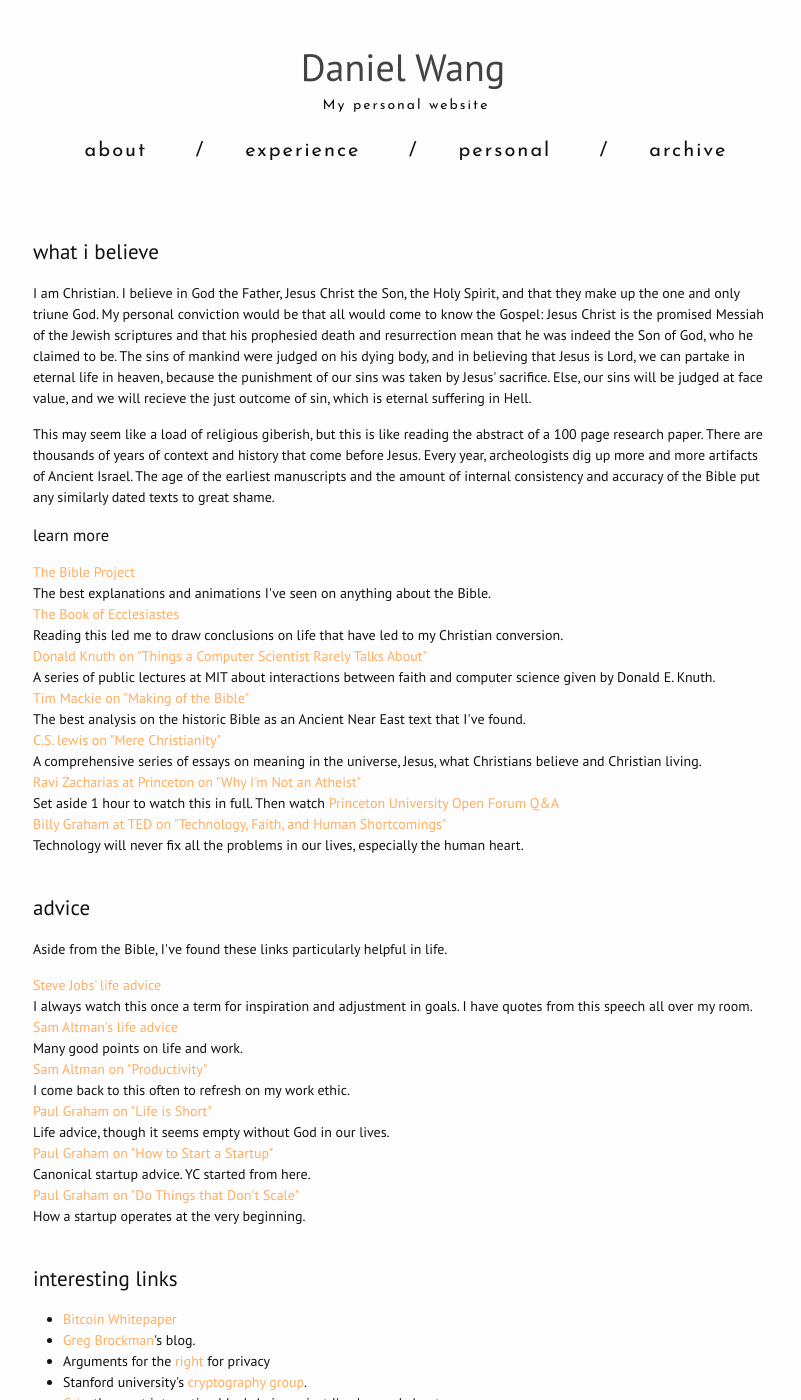
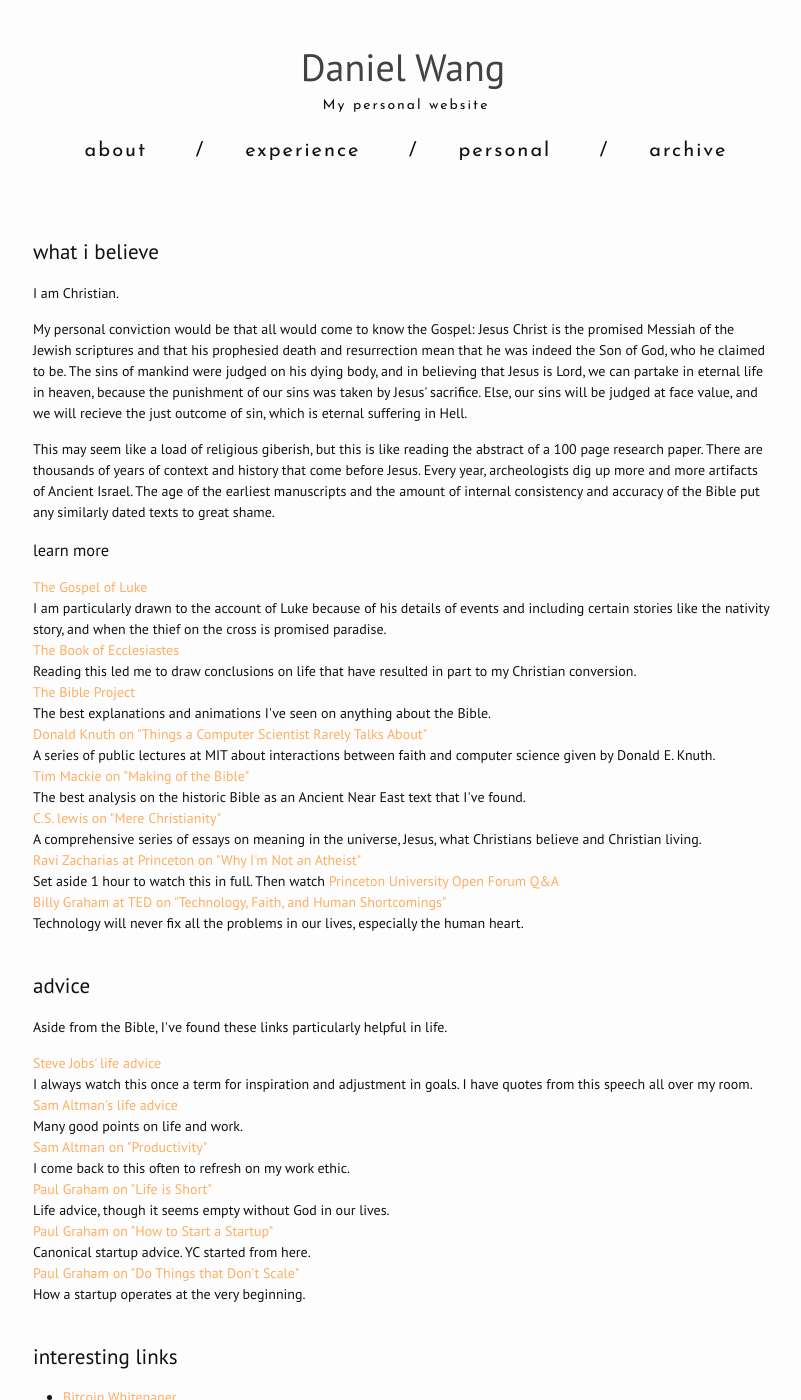
Before and after one commit to Daniel-Wang/website, a Jekyll site: the page built from personal.html, in a window 1280 px wide and 1400 px high. Shown: the whole window, without its empty margins (237-1038 px from the left). Built offline with Jekyll 4.4.1, drawn with Linux system fonts in a browser that asks for light colours; nearby versions of some CDN libraries; some of the changed text lies outside the part shown.

Commit message:
Reword personal section

```diff
--- a/personal.html
+++ b/personal.html
@@ -7,7 +7,8 @@ permalink: /personal/
 
   <h2> what i believe </h2>
 
-  <p>I am Christian. I believe in God the Father, Jesus Christ the Son, the Holy Spirit, and that they make up the one and only triune God.
+  <p>I am Christian. </p>
+  <p>
     My personal conviction would be that all would come to know the Gospel: Jesus Christ is the promised Messiah
     of the Jewish scriptures and that his prophesied death and resurrection mean that he was indeed the Son of
     God, who he claimed to be. The sins of mankind were judged on his dying body, and in believing
@@ -25,10 +26,14 @@ permalink: /personal/
 
   <h3> learn more </h3>
   <dl>
+    <dt> <a href="https://www.biblegateway.com/passage/?search=Luke&version=NIV">The Gospel of Luke</a> </dt>
+      <dd> I am particularly drawn to the account of Luke because of his details of events and
+        including certain stories like the nativity story, and when the thief on the cross
+        is promised paradise. </dd>
+    <dt> <a href="https://www.biblegateway.com/passage/?search=Ecclesiastes&version=NIV">The Book of Ecclesiastes</a> </dt>
+      <dd> Reading this led me to draw conclusions on life that have resulted in part to my Christian conversion. </dd>
     <dt> <a href="https://www.youtube.com/user/jointhebibleproject/featured">The Bible Project</a> </dt>
       <dd> The best explanations and animations I've seen on anything about the Bible. </dd>
-    <dt> <a href="https://www.biblegateway.com/passage/?search=Ecclesiastes&version=NIV">The Book of Ecclesiastes</a> </dt>
-      <dd> Reading this led me to draw conclusions on life that have led to my Christian conversion. </dd>
     <dt> <a href="https://www-cs-faculty.stanford.edu/~knuth/mit-lectures.html">Donald Knuth on "Things a Computer Scientist Rarely Talks About"</a> </dt>
       <dd> A series of public lectures at MIT about interactions between faith and computer science
           given by Donald E. Knuth. </dd>
```
Also changed, not shown: other parts of personal.html (+5 -5 lines).
